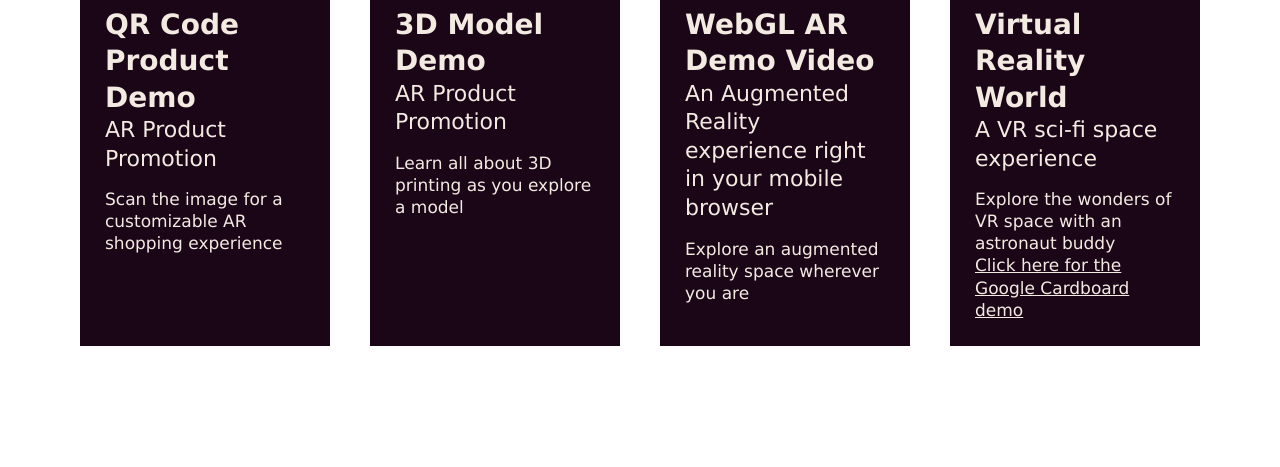
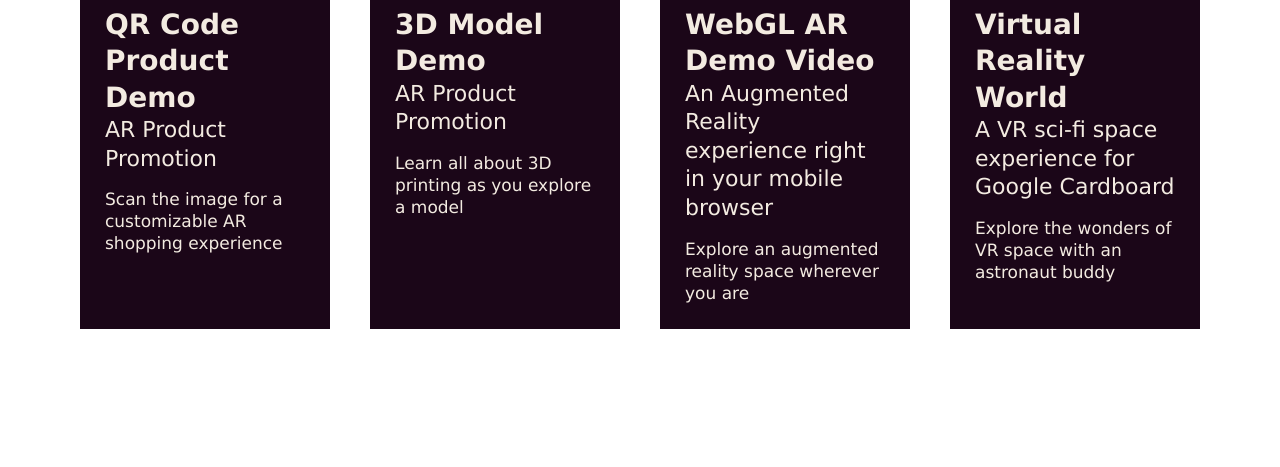
Before and after one commit to K-G-J/portfolio, a plain HTML site: page index.html in a window 1280 px wide. Shown: the part 2250-2717 px from the top of the page. Drawn offline with Linux system fonts and the light colour scheme.

Commit message:
changed vr video

```diff
--- a/index.html
+++ b/index.html
@@ -132,13 +132,11 @@
     </article>
      <!-- video 7 -->
      <article class="video">
-        <iframe width="560" height="315" src="https://www.youtube.com/embed/yx4buGT27hg" title="YouTube video player" frameborder="0" allow="accelerometer; autoplay; clipboard-write; encrypted-media; gyroscope; picture-in-picture" allowfullscreen></iframe>
+        <iframe width="560" height="315" src="https://www.youtube.com/embed/_gufqRcKGXw" title="YouTube video player" frameborder="0" allow="accelerometer; autoplay; clipboard-write; encrypted-media; gyroscope; picture-in-picture" allowfullscreen></iframe>
         <div class ="video-description">
             <h3 class="video-name">Virtual Reality World</h3>
-            <h4 class="video-role">A VR sci-fi space experience</h4>
-            <p>Explore the wonders of VR space with an astronaut buddy<br>
-                <a id="cardboard-link" href="https://youtu.be/XX0JGSNwfF0" target="_blank">Click here for the Google Cardboard demo</a>
-            </p>
+            <h4 class="video-role">A VR sci-fi space experience for Google Cardboard</h4>
+            <p>Explore the wonders of VR space with an astronaut buddy</p>
         </div>
     </article>
         </div>
```
